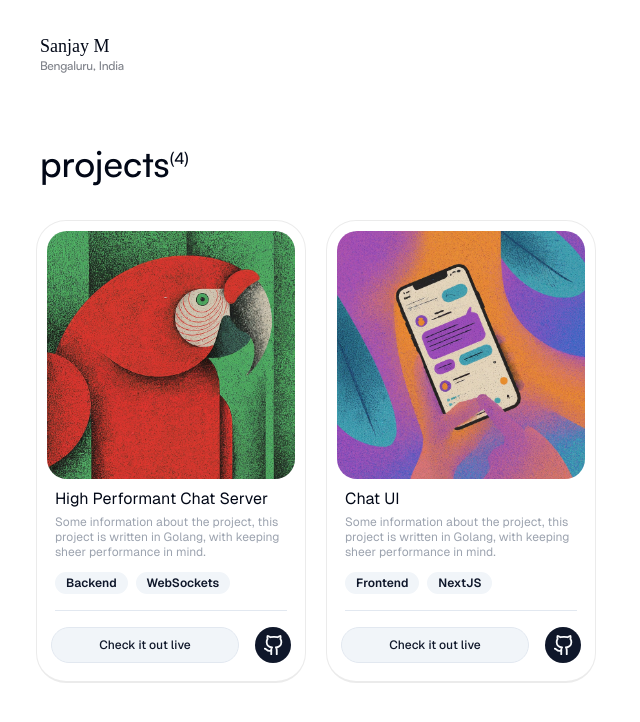
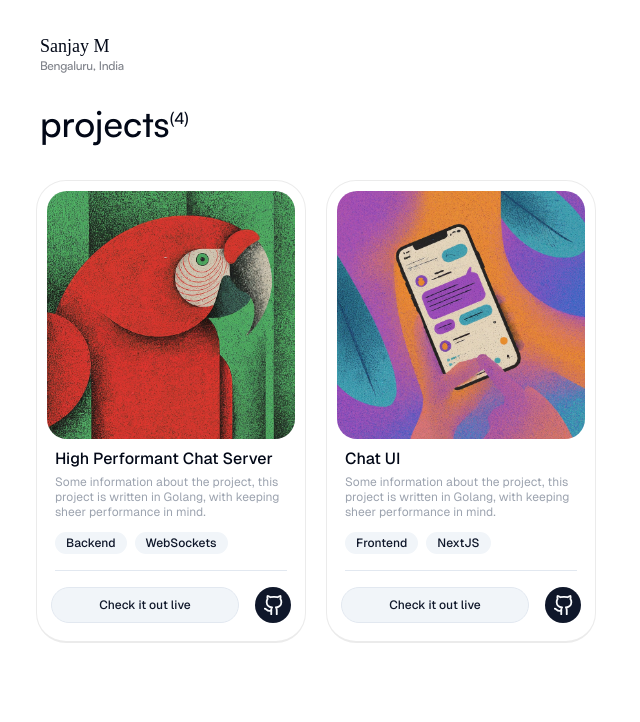
Before and after one commit to ms4n/sanjaym.in, a Next.js app: page / in a window 1280 px wide. Shown: the top 722 px of the page, without its empty margins (0-640 px from the left). Built offline with nearby package versions, Linux system fonts and the light colour scheme.

Commit message:
changed spacing and font size

```diff
--- a/app/page.tsx
+++ b/app/page.tsx
@@ -9,7 +9,7 @@ const Home = () => {
       <Navbar />
 
       <div className="flex flex-col h-screen ">
-        <p className="text-4xl mx-10 mt-10 font-satoshim ">
+        <p className="text-4xl mx-10 mt-8 font-satoshim ">
           projects
           <span className="inline-block align-super text-base">(4)</span>{" "}
         </p>
--- a/components/card.tsx
+++ b/components/card.tsx
@@ -44,7 +44,7 @@ const Card: React.FC<CardProps> = ({
           style={imageStyles}
         />
         <div className="font-geist">
-          <p className="text-base mx-2 mt-2 mb-1 ">{projectName}</p>{" "}
+          <p className="text-base mx-2 mt-2 mb-1 font-medium">{projectName}</p>{" "}
           {/* Use projectName prop */}
           <p className="text-xs mx-2 text-gray-400 leading-tight">
             {projectDescription}
--- a/components/navbar.tsx
+++ b/components/navbar.tsx
@@ -3,7 +3,7 @@ import { Mail } from "lucide-react";
 
 const Navbar = () => {
   return (
-    <div className="px-10 py-8 flex justify-between font-satoshim">
+    <div className="px-10 pt-8 flex justify-between font-satoshim">
       <div>
         <p className="text-lg font-playfair">Sanjay M</p>
         <p className="text-xs font-satoshim tracking-tight opacity-50 leading-none">
--- a/components/ui/badge.tsx
+++ b/components/ui/badge.tsx
@@ -4,7 +4,7 @@ import { cva, type VariantProps } from "class-variance-authority";
 import { cn } from "@/lib/utils";
 
 const badgeVariants = cva(
-  "inline-flex items-center rounded-full border px-2.5 py-0.5 text-xs font-semibold transition-colors focus:outline-none focus:ring-2 focus:ring-ring focus:ring-offset-2",
+  "inline-flex items-center rounded-full border px-2.5 py-0.5 text-xs font-medium transition-colors focus:outline-none focus:ring-2 focus:ring-ring focus:ring-offset-2",
   {
     variants: {
       variant: {
```
